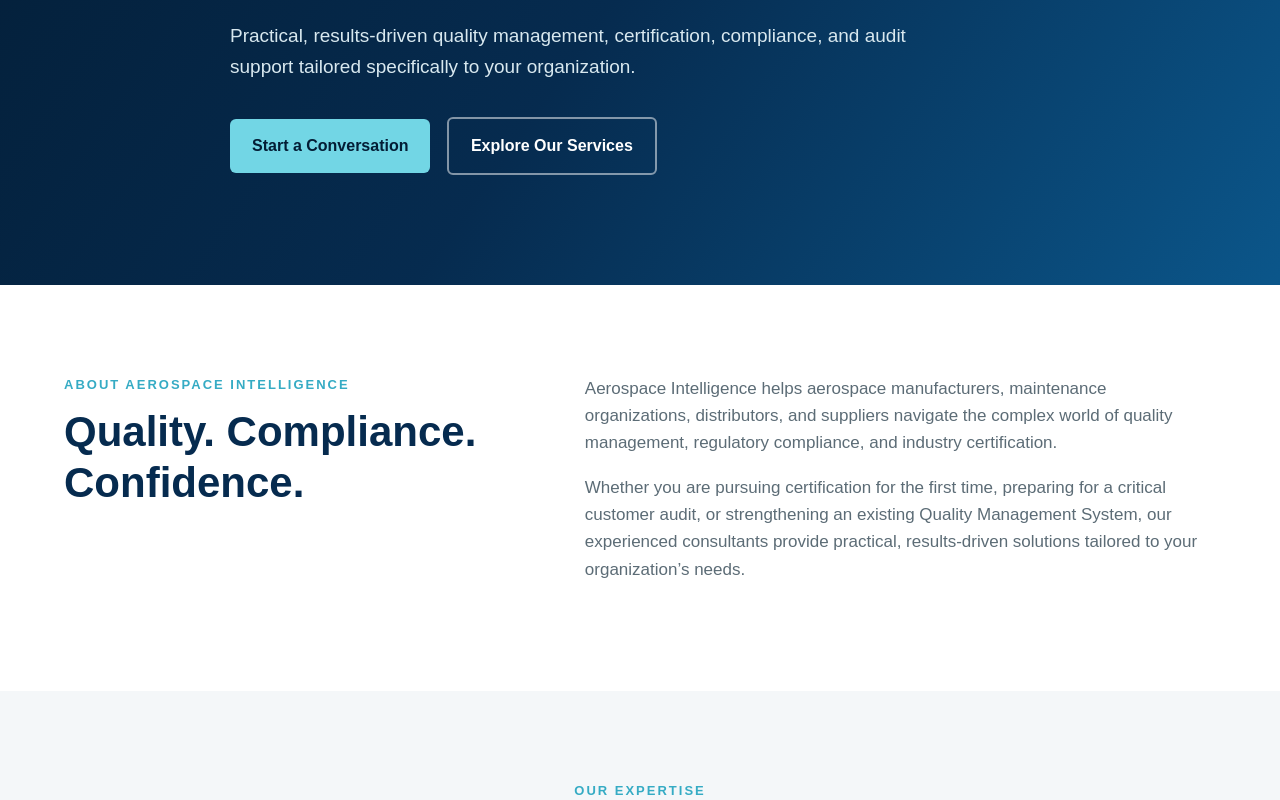
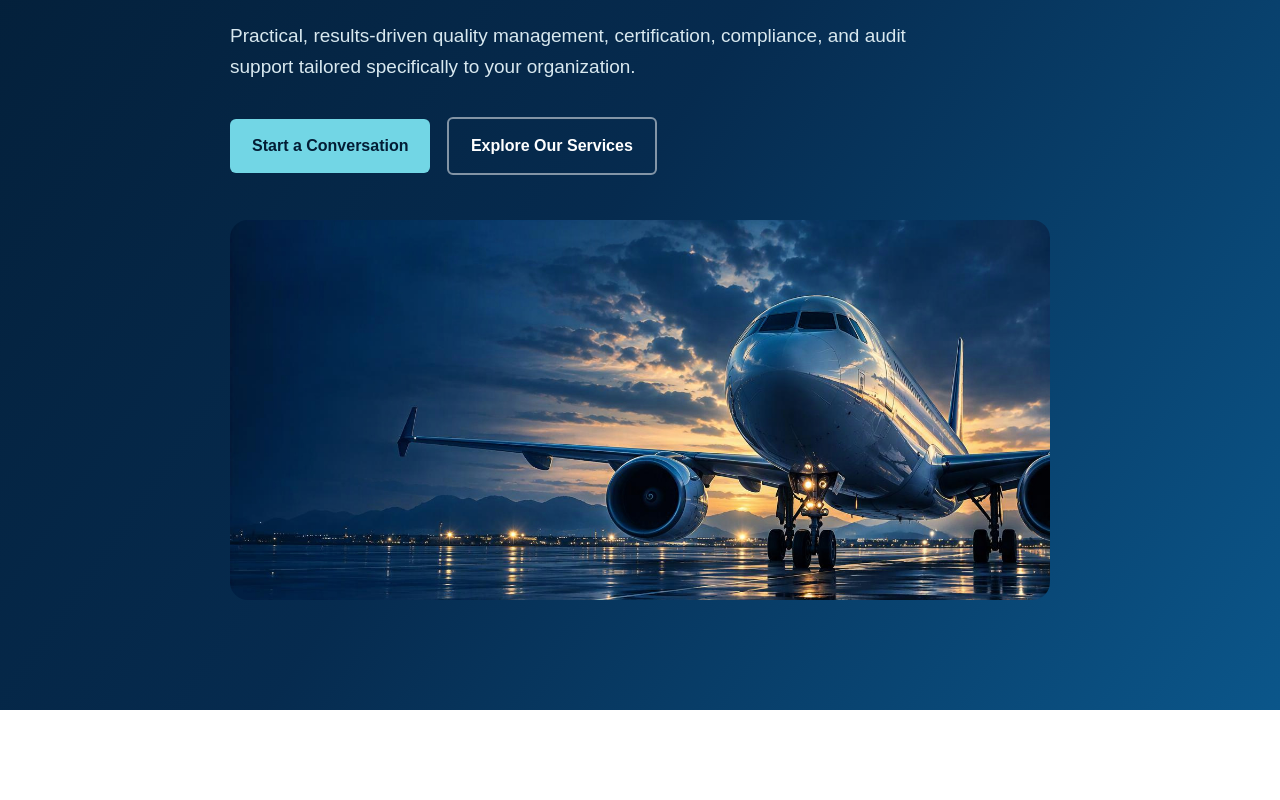
Before and after one commit to aerointelligenceUS/aerointelligenceUS.github.io, a plain HTML site: page index.html in a window 1280 px wide. Shown: the part 443-1243 px from the top of the page. Drawn offline with Linux system fonts and the light colour scheme.

Commit message:
Add hero plane section with image
Added a hero plane section with an image.

```diff
--- a/index.html
+++ b/index.html
@@ -84,6 +84,21 @@ nav a {
 
 .hero-content {
   max-width: 820px;
+}
+
+ .hero-plane {
+  margin-top: 45px;
+  width: 100%;
+  overflow: hidden;
+  border-radius: 18px;
+}
+
+.hero-plane img {
+  width: 100%;
+  height: 380px;
+  object-fit: cover;
+  object-position: center;
+  display: block;
 }
 
 .hero-label {
@@ -304,7 +319,9 @@ footer {
       <a class="button primary" href="#contact">Start a Conversation</a>
       <a class="button secondary" href="#services">Explore Our Services</a>
     </div>
-
+<div class="hero-plane">
+  <img src="plane.jpg" alt="Aircraft">
+</div>
   </div>
 </section>
 
```
